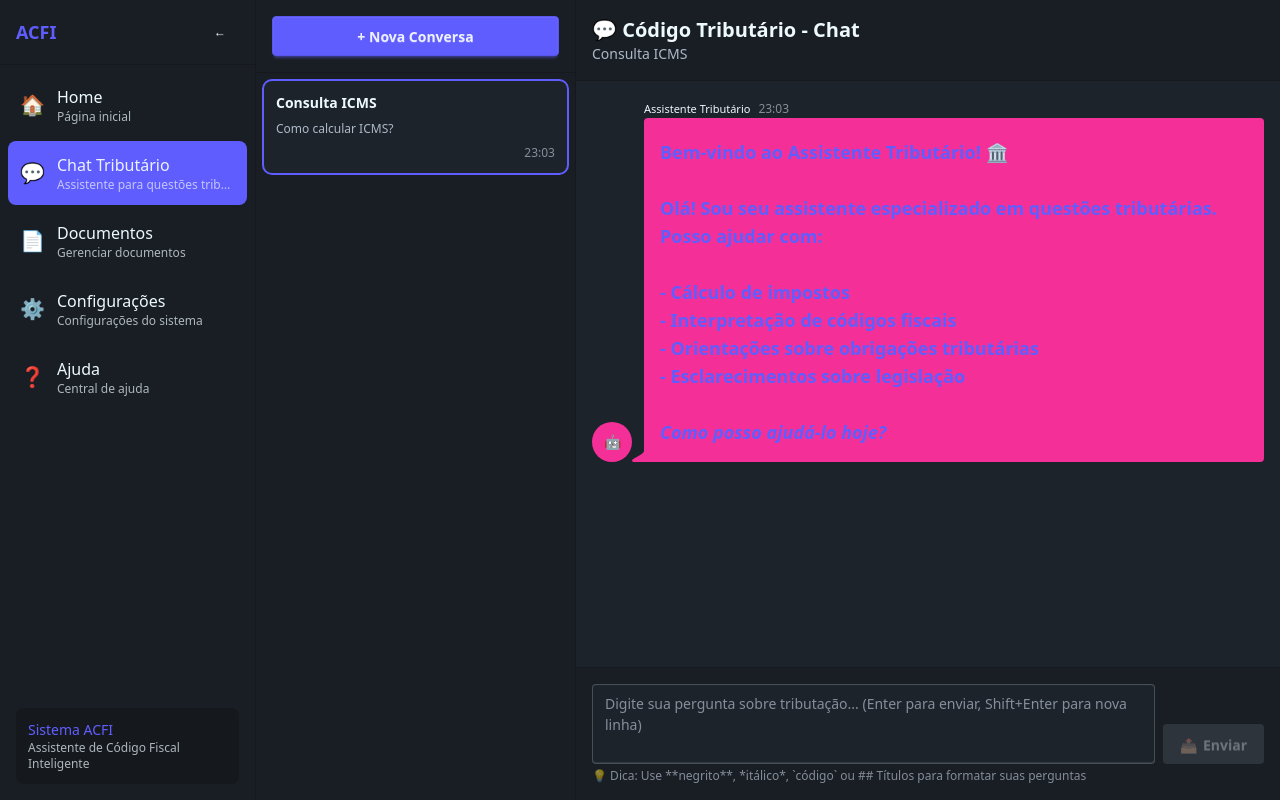
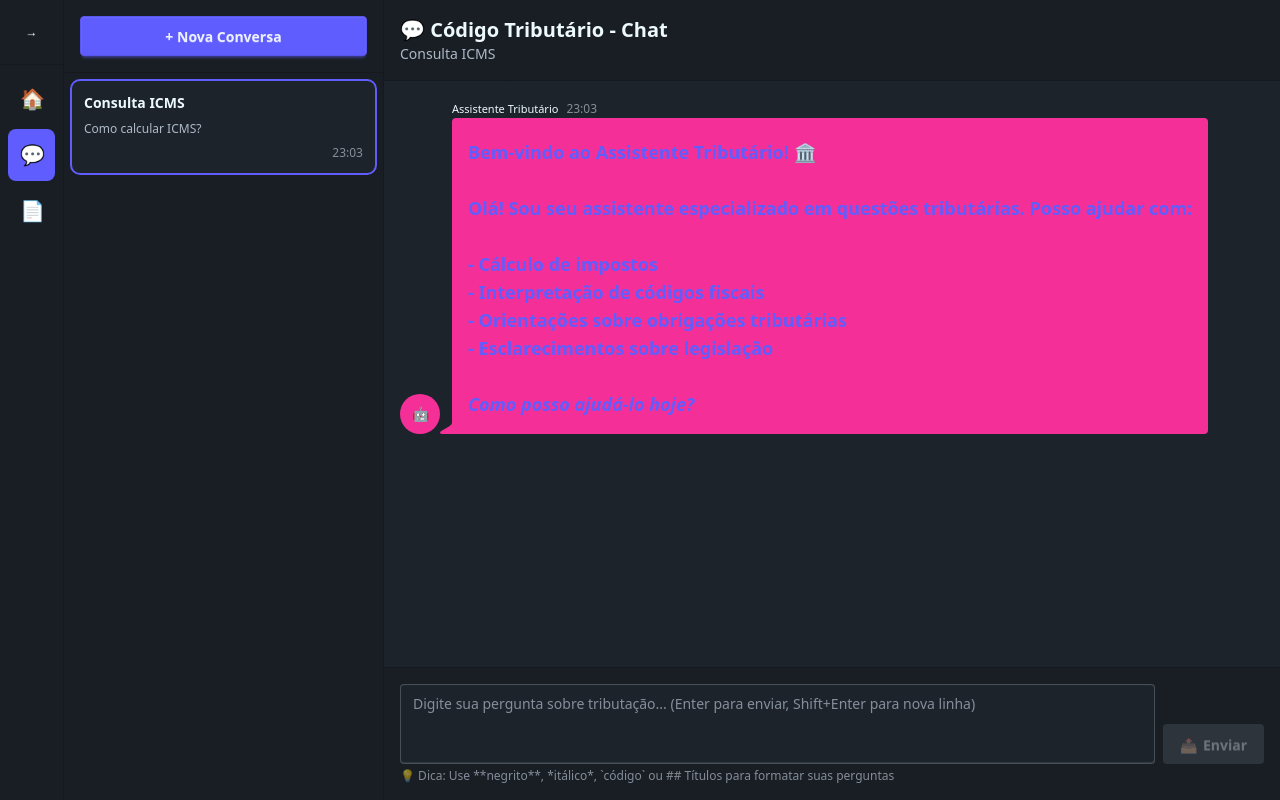
Before and after one commit to AbraaoM/ACFI, a Next.js app in the folder frontend/: page /codigo-tributario in a window 1280 px wide. Built offline with nearby package versions, Linux system fonts and the light colour scheme; no server answers.

Commit message:
feat: remove 'Configurações' and 'Ajuda' menu items; set default collapsed state to true

```diff
--- a/frontend/src/components/Menu.tsx
+++ b/frontend/src/components/Menu.tsx
@@ -29,18 +29,6 @@ const menuItems: MenuItem[] = [
     href: '/documentos',
     icon: '📄',
     description: 'Gerenciar documentos'
-  },
-  {
-    name: 'Configurações',
-    href: '/configuracoes',
-    icon: '⚙️',
-    description: 'Configurações do sistema'
-  },
-  {
-    name: 'Ajuda',
-    href: '/ajuda',
-    icon: '❓',
-    description: 'Central de ajuda'
   }
 ]
 
@@ -48,7 +36,7 @@ interface MenuProps {
   collapsed?: boolean
 }
 
-export default function Menu({ collapsed = false }: MenuProps) {
+export default function Menu({ collapsed = true }: MenuProps) {
   const pathname = usePathname()
   const [isCollapsed, setIsCollapsed] = useState(collapsed)
 
```
